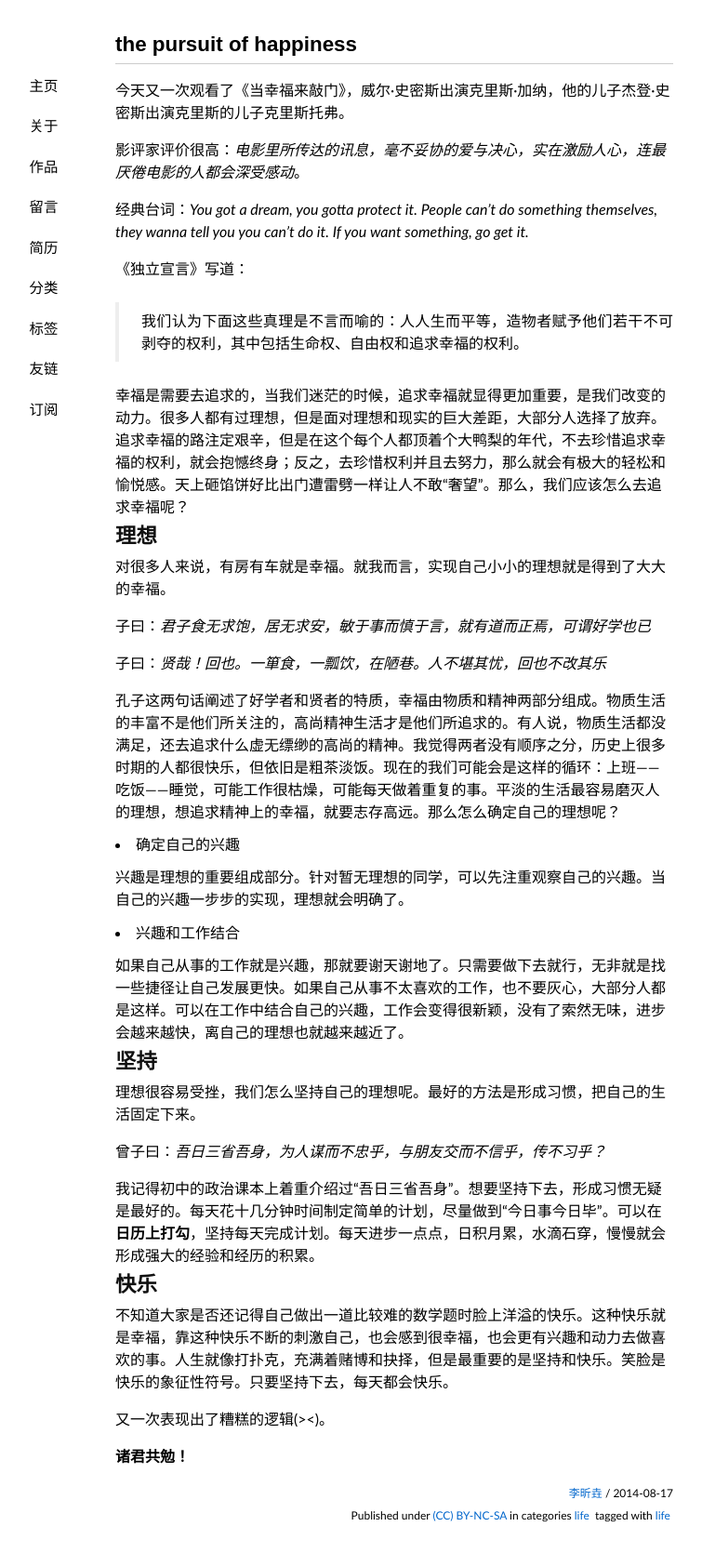
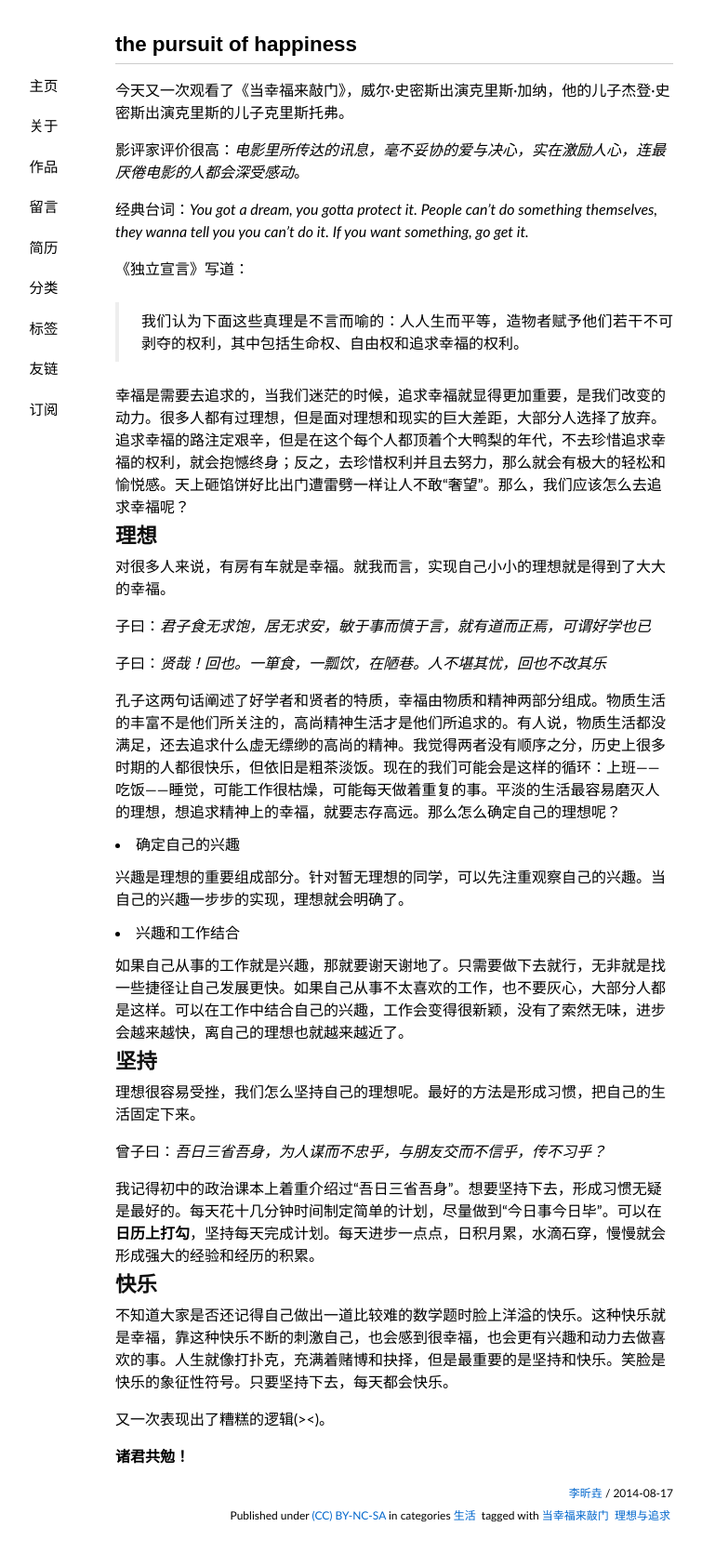
Before and after one commit to lixinyao/jekyll_blog, a Jekyll site: the page built from _posts/2014-08-17-happiness.md, in a window 1280 px wide. Shown: the whole page at 93% size, without its empty margins (216-971 px from the left). Built offline with Jekyll 4.4.1, drawn with Linux system fonts in a browser that asks for light colours; nearby versions of some CDN libraries; some web fonts are replaced; comment, search, counter and statistics services are not loaded.

Commit message:
修改分类和标签

```diff
--- a/_posts/2014-08-17-happiness.md
+++ b/_posts/2014-08-17-happiness.md
@@ -1,8 +1,10 @@
 ---
 layout: post
 title: the pursuit of happiness
-categories: [life]
-tags: [life]
+categories: [生活]
+tags:
+- 当幸福来敲门
+- 理想与追求
 ---
 今天又一次观看了《当幸福来敲门》，威尔·史密斯出演克里斯·加纳，他的儿子杰登·史密斯出演克里斯的儿子克里斯托弗。
 
```
Also changed, not shown: _posts/2014-09-06-SQL-basic-statement.md (+3 -1 lines), _posts/2016-04-19-mysql-move.md (+1 -0 lines).
